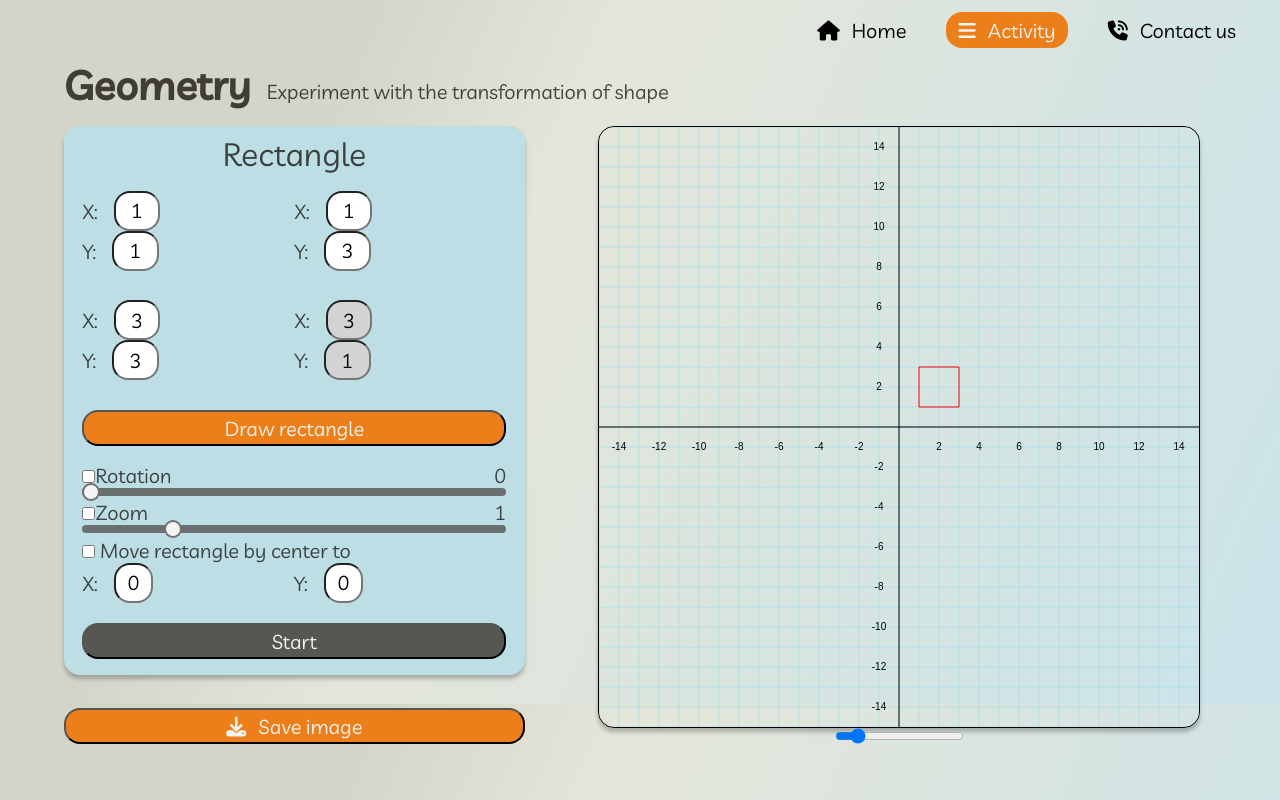
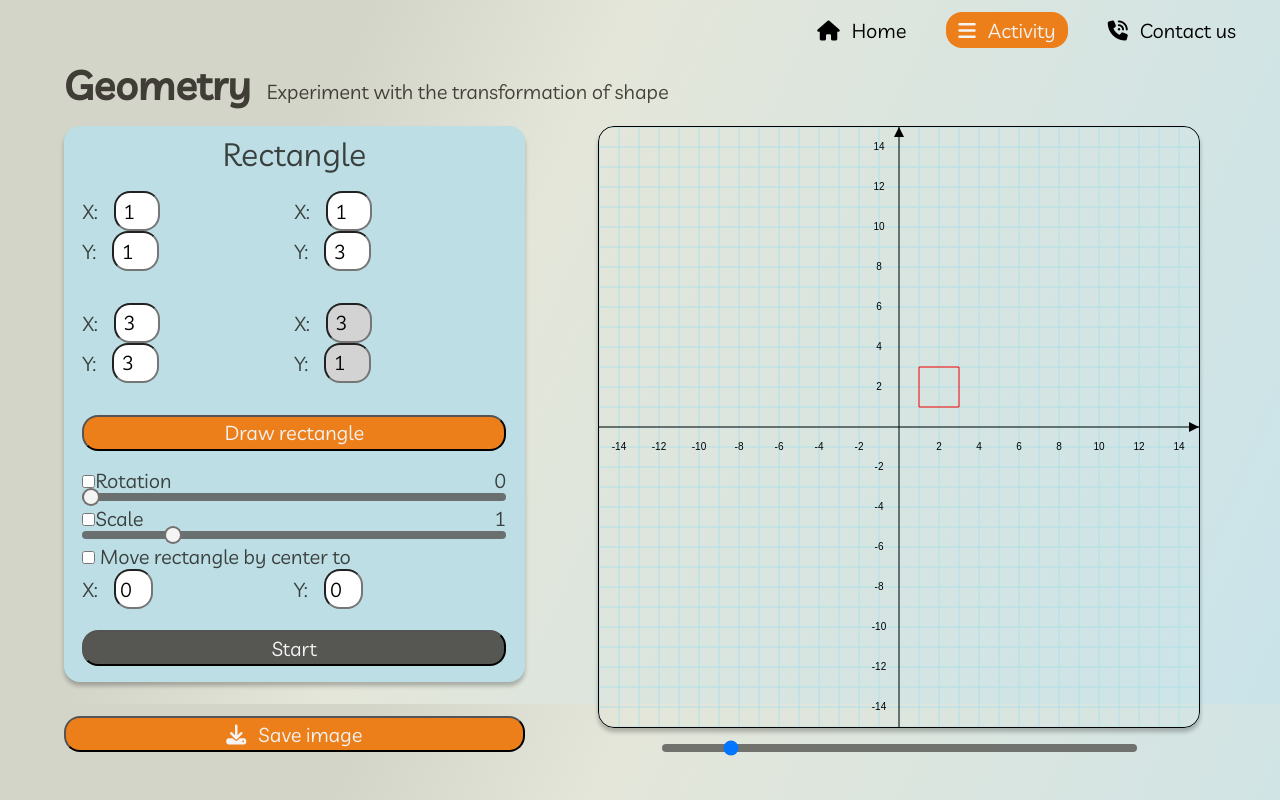
Before and after one commit to OMartsin/cg-labs, a Vue app: page /geometry in a window 1280 px wide. Built offline with nearby package versions, Linux system fonts and the light colour scheme.

Commit message:
[feat] add arrows and toasts

```diff
--- a/src/components/ActivityDropdown.vue
+++ b/src/components/ActivityDropdown.vue
@@ -42,9 +42,7 @@ function navigateTo(routeName: string) {
 
 .dropdown-menu {
     position: absolute;
-    /* ... additional styling ... */
-    top: 100%;
-    /* Position below the button */
+    top: 60%;
     right: 0;
     background-color: #ffffff;
     border-radius: 5px;
--- a/src/components/GeomertyInteractionSection.vue
+++ b/src/components/GeomertyInteractionSection.vue
@@ -29,7 +29,9 @@ const updatePoints = () => {
   const D = calculateFourthPoint([A, B, C])
   vertices.value = [A, B, C, D]
   if (isParallelogram(vertices.value) === false) {
-    alert('Not a parallelogram')
+    toast.error('Please enter another coordinates', {
+      position: toast.POSITION.BOTTOM_RIGHT
+    })
     return
   }
   store.setRectangle(new Rectangle(vertices.value))
@@ -59,13 +61,36 @@ const isParallelogram = (vertices: Matrix) => {
     return false
   }
 
+  const angleBetweenLines = (vec1: number[], vec2: number[]) => {
+    const dotProduct = vec1[0] * vec2[0] + vec1[1] * vec2[1]
+    const magnitudeProduct =
+      Math.sqrt(vec1[0] ** 2 + vec1[1] ** 2) * Math.sqrt(vec2[0] ** 2 + vec2[1] ** 2)
+    const cosTheta = dotProduct / magnitudeProduct
+    return Math.acos(cosTheta) * (180 / Math.PI)
+  }
+
+  const angle1 = angleBetweenLines(AB, BC)
+  const angle2 = angleBetweenLines(BC, CD)
+  const angle3 = angleBetweenLines(CD, DA)
+  const angle4 = angleBetweenLines(DA, AB)
+  console.log(angle1, angle2, angle3, angle4)
+
+  if (
+    (angle1 > 179 && angle1 < 181) ||
+    (angle2 > 179 && angle2 < 181) ||
+    (angle3 > 179 && angle3 < 181) ||
+    (angle4 > 179 && angle4 < 181) ||
+    Number.isNaN(angle1) || Number.isNaN(angle2) || Number.isNaN(angle3) || Number.isNaN(angle4) ) {
+    return false
+  }
+
   return true
 }
 
 function startTrasnformation() {
   if (store.getIsDrawing() === false) {
     store.setIsDrawing(true)
-    const center = store.getRectangle().getCenter();
+    const center = store.getRectangle().getCenter()
     store.setRotate(rotateChecked.value ? rotation.value : 0)
     store.setZoom(zoomChecked.value ? zoom.value : 1)
     store.setX(moveChecked.value ? xMoveVal.value : center[0])
@@ -102,7 +127,7 @@ function saveImage() {
           <div>
             <label for="x_value" class="coordinate-label">X:</label>
             <input
-              type="text"
+              type="number"
               class="coordinate-input"
               id="x_value"
               v-model="vertices[0][0]"
@@ -112,7 +137,7 @@ function saveImage() {
           <div>
             <label for="y_value" class="coordinate-label">Y:</label>
             <input
-              type="text"
+              type="number"
               class="coordinate-input"
               id="y_value"
               v-model="vertices[0][1]"
@@ -124,7 +149,7 @@ function saveImage() {
           <div>
             <label for="x_value" class="coordinate-label">X:</label>
             <input
-              type="text"
+              type="number"
               class="coordinate-input"
               id="x_value"
               v-model="vertices[1][0]"
@@ -134,7 +159,7 @@ function saveImage() {
           <div>
             <label for="y_value" class="coordinate-label">Y:</label>
             <input
-              type="text"
+              type="number"
               class="coordinate-input"
               id="y_value"
               v-model="vertices[1][1]"
@@ -148,7 +173,7 @@ function saveImage() {
           <div>
             <label for="x_value" class="coordinate-label">X:</label>
             <input
-              type="text"
+              type="number"
               class="coordinate-input"
               id="x_value"
               v-model="vertices[2][0]"
@@ -158,7 +183,7 @@ function saveImage() {
           <div>
             <label for="y_value" class="coordinate-label">Y:</label>
             <input
-              type="text"
+              type="number"
               class="coordinate-input"
               id="y_value"
               v-model="vertices[2][1]"
@@ -170,7 +195,7 @@ function saveImage() {
           <div>
             <label for="x_value" class="coordinate-label">X:</label>
             <input
-              type="text"
+              type="number"
               class="coordinate-input readonly"
               id="x_value"
               v-model="vertices[3][0]"
@@ -181,7 +206,7 @@ function saveImage() {
           <div>
             <label for="y_value" class="coordinate-label">Y:</label>
             <input
-              type="text"
+              type="number"
               class="coordinate-input readonly"
               id="y_value"
               v-model="vertices[3][1]"
@@ -204,7 +229,7 @@ function saveImage() {
 
       <div class="slider-container">
         <div class="slider-container-data">
-          <a><input type="checkbox" id="zoomCheckbox" v-model="zoomChecked" />Zoom</a>
+          <a><input type="checkbox" id="zoomCheckbox" v-model="zoomChecked" />Scale</a>
           <a>{{ zoom }}</a>
         </div>
         <input
@@ -218,12 +243,15 @@ function saveImage() {
         />
       </div>
       <div class="slider-container">
-        <div><input type="checkbox" id="moveCheckbox" v-model="moveChecked" /> Move rectangle by center to</div>
+        <div>
+          <input type="checkbox" id="moveCheckbox" v-model="moveChecked" /> Move rectangle by center
+          to
+        </div>
         <div class="move-coordinates">
           <div>
             <label for="x_value" class="coordinate-label">X:</label>
             <input
-              type="text"
+              type="number"
               class="coordinate-input"
               id="x_value"
               v-model="xMoveVal"
@@ -234,7 +262,7 @@ function saveImage() {
           <div>
             <label for="y_value" class="coordinate-label">Y:</label>
             <input
-              type="text"
+              type="number"
               class="coordinate-input"
               id="y_value"
               v-model="yMoveVal"
@@ -333,6 +361,7 @@ function saveImage() {
   width: 20%;
   border-radius: 1rem;
   text-align: center;
+  appearance: textfield;
 }
 
 .readonly {
--- a/src/components/GeometryImage.vue
+++ b/src/components/GeometryImage.vue
@@ -60,11 +60,29 @@ function drawGrid(ctx: CanvasRenderingContext2D, width: number, height: number)
   // Draw the axes
   ctx.beginPath()
   ctx.strokeStyle = 'black' // Black color for axes
-  ctx.moveTo(width / 2, margin)
-  ctx.lineTo(width / 2, effectiveHeight + margin)
-  ctx.moveTo(margin, height / 2)
-  ctx.lineTo(effectiveWidth + margin, height / 2)
+  const centerX = width / 2
+  const centerY = height / 2
+  ctx.moveTo(centerX, margin)
+  ctx.lineTo(centerX, effectiveHeight + margin)
+  ctx.moveTo(margin, centerY)
+  ctx.lineTo(effectiveWidth + margin, centerY)
   ctx.stroke()
+
+  // Arrowheads for axes
+  const arrowLength = 10
+  const arrowWidth = 10
+  ctx.beginPath()
+  ctx.moveTo(effectiveWidth + margin, centerY)
+  ctx.lineTo(effectiveWidth + margin - arrowLength, centerY - arrowWidth / 2)
+  ctx.lineTo(effectiveWidth + margin - arrowLength, centerY + arrowWidth / 2)
+  ctx.closePath()
+  ctx.fill()
+  ctx.beginPath()
+  ctx.moveTo(centerX, margin)
+  ctx.lineTo(centerX - arrowWidth / 2, margin + arrowLength)
+  ctx.lineTo(centerX + arrowWidth / 2, margin + arrowLength)
+  ctx.closePath()
+  ctx.fill()
 
   // Label the axes
   ctx.textAlign = 'center'
@@ -77,8 +95,8 @@ function drawGrid(ctx: CanvasRenderingContext2D, width: number, height: number)
       if (gridSize.value > 20 && i % 5 !== 0) {
         continue
       }
-      ctx.fillText(i.toString(), width / 2 + i * step, height / 2 + step)
-      ctx.fillText(i.toString(), width / 2 - step, height / 2 - i * step)
+      ctx.fillText(i.toString(), centerX + i * step, centerY + step)
+      ctx.fillText(i.toString(), centerX - step, centerY - i * step)
     }
   }
 }
@@ -125,7 +143,7 @@ watch(getZoom, (newRotate: number) => {
 })
 
 watch(getIsDrawing, (newVal: boolean) => {
-  if(!newVal) return
+  if (!newVal) return
   startAnimation()
 })
 
@@ -133,7 +151,7 @@ function startAnimation() {
   currentFrame = 0
   rotate = getRotate()
   zoom = getZoom()
-  const center = getRectangle().getCenter();
+  const center = getRectangle().getCenter()
   x = getX() - center[0]
   y = getY() - center[1]
   console.log(x, y)
@@ -144,8 +162,8 @@ function animate() {
   if (currentFrame < totalFrames) {
     const incrementalRotation = rotate / totalFrames
     const incrementalScale = Math.pow(zoom, 1 / totalFrames)
-    const incrementalX = (x) / totalFrames
-    const incrementalY = (y) / totalFrames
+    const incrementalX = x / totalFrames
+    const incrementalY = y / totalFrames
 
     getRectangle().scaleRotateAndMove(
       incrementalScale,
@@ -203,7 +221,7 @@ watch(getIsNeedToSave, () => {
 <template>
   <div class="image-container">
     <canvas ref="canvas" width="600" height="600"></canvas>
-    <input type="range" v-model="gridSize" min="2" max="100" step="1" />
+    <input type="range" class="slider" v-model="gridSize" min="2" max="100" step="1" />
   </div>
 </template>
 
@@ -217,9 +235,18 @@ canvas {
 .image-container {
   display: flex;
   flex-direction: column;
+  gap: 1rem;
   align-items: center;
   justify-content: center;
   height: 100%;
   width: 55%;
 }
+.slider {
+  appearance: none;
+  width: 75%;
+  height: 0.5rem;
+  border-radius: 0.313rem;
+  background: #565653cd;
+  outline: none;
+}
 </style>
--- a/src/main.ts
+++ b/src/main.ts
@@ -17,7 +17,7 @@ app.use(
     Vue3Toasity,
     {
       autoClose: 3000,
-      // ...
+
     } as ToastContainerOptions);
 
 app.mount('#app')
```
